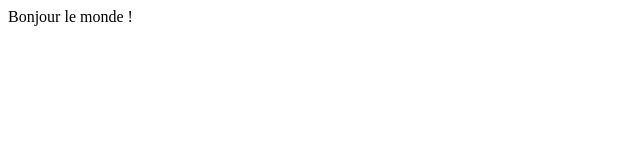
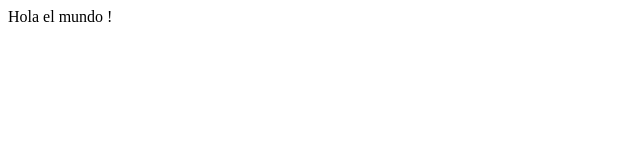
Before and after one commit to lpotherat/demo, a plain HTML site: page index.html in a window 1280 px wide. Shown: the full height of the page, 0-640 px from the left. Drawn offline with Linux system fonts and the light colour scheme.

Commit message:
yo soy español !

```diff
--- a/index.html
+++ b/index.html
@@ -1,5 +1,5 @@
 <html>
 <body>
-Bonjour le monde !
+Hola el mundo !
 </body>
 </html>
```
